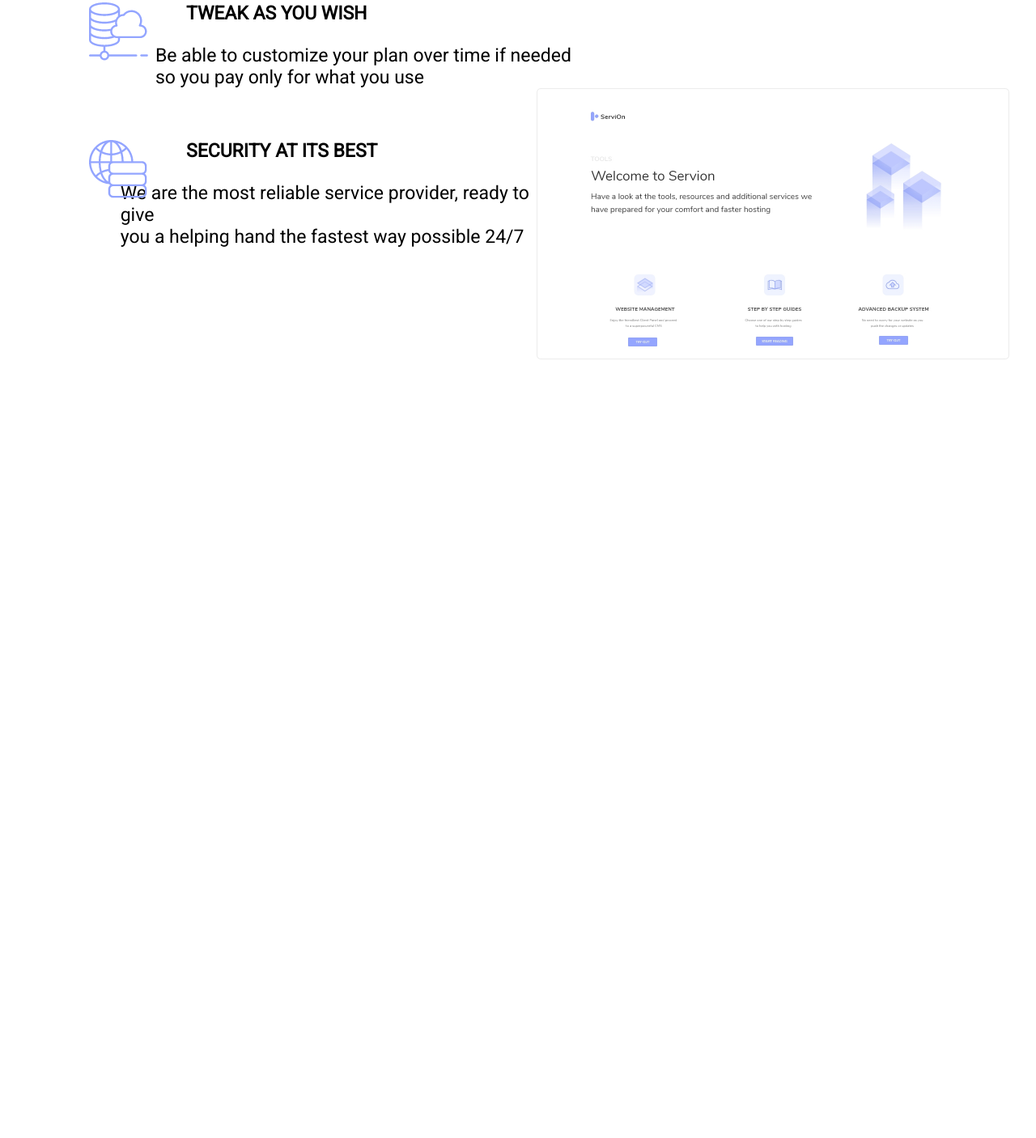
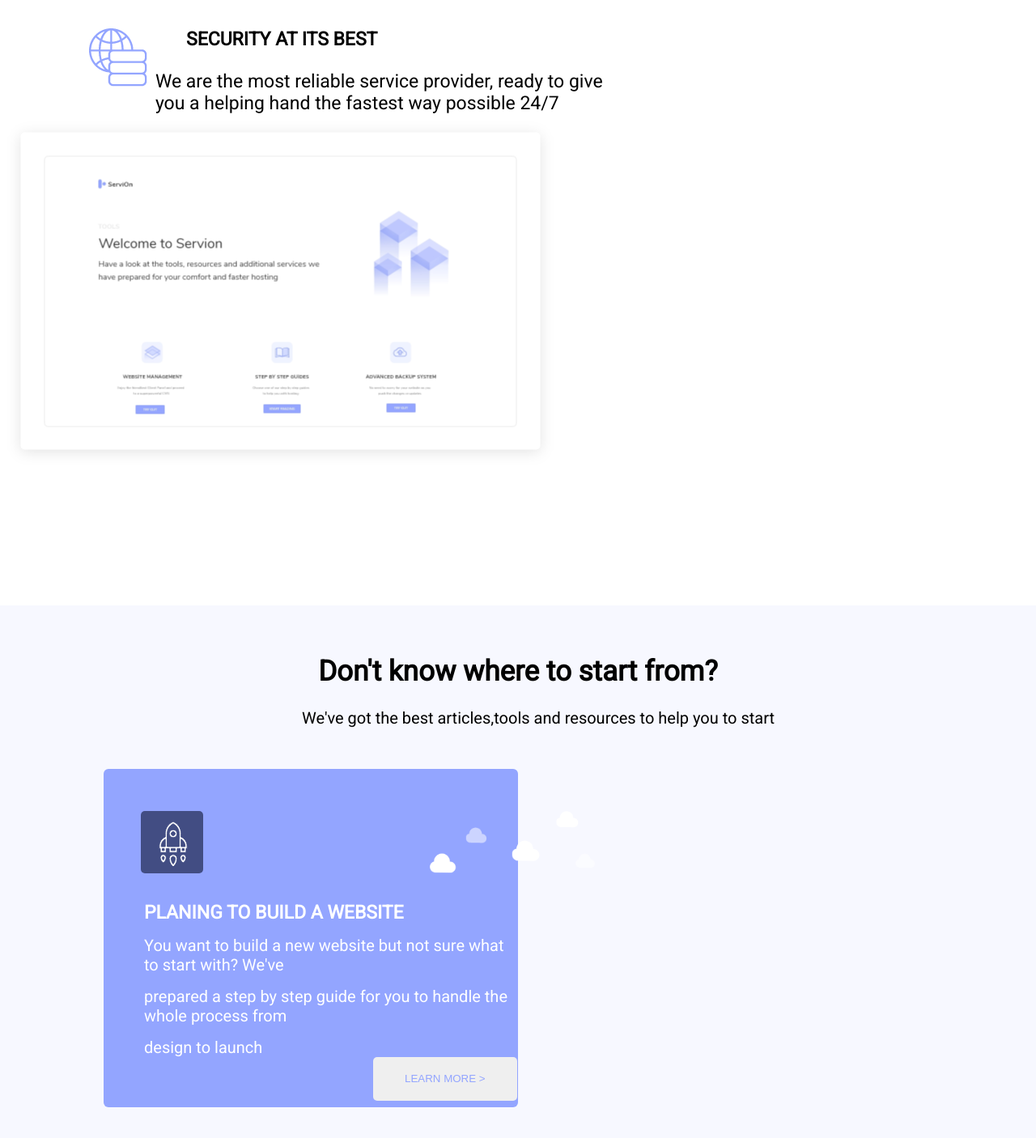
Before and after one commit to IIM-Creative-Technology/integration-de-maquette-Mitsuya77, a plain HTML site: page index.html in a window 1280 px wide. Shown: the part 1340-2746 px from the top of the page at 81% size. Before the commit the page ends 1784 px from the top, so only its background shows below. Drawn offline with Linux system fonts and the light colour scheme.

Commit message:
header + 1 et 2 eme partir a finir

```diff
--- a/index.html
+++ b/index.html
@@ -61,15 +61,17 @@
             <div class="wish">
                 <div class="texte-wish">
                     <img class ="piece" src="img/001-cloud.png" alt="2erlogo">
+                    <div class="ess">
                     <h3>TWEAK AS YOU WISH </h3>
-            </div>
+
                     <p>Be able to customize your plan over time if needed
                     </p>
                     <p>so you pay only for what you use</p>
-
+                    </div>
+                </div>
 
             </div>
-        <div class="carte">
+
             <div class="security">
                 <div class="texte-security">
                     <img class ="globe" src="img/Tracé 17.png" alt="3emelogo">
@@ -80,16 +82,43 @@
                     <p>you a helping hand the fastest way possible 24/7</p>
 
             </div>
+            <img class="welcome" src="img/welcom.png" alt="">
 
-                <img class="welcome" src="img/welccome.png" alt="">
+    </div>
+</section>
+
+<section class="top"></section>
+<section class="middle">
+    <div>
+
+        <div class="hosting">
+            <h2>Don't know where to start from?</h2>
+            <p>We've got the best articles,tools and resources to help you to start</p>
+        </div>
+
+        <div class="block">
+            <div class="fusee">
+                <img class="decolage" src="img/launch.png" alt="fusee">
+                <img class ="nuage"src="img/Clouds.png" alt="nuage">
             </div>
 
 
+            <div class="build">
+                <h3>PLANING TO BUILD A WEBSITE</h3>
+                <p>You want to build a new website but not sure what to start with? We've</p>
+                <p>prepared a step by step guide for you to handle the whole process from </p>
+                <p>design to launch</p>
+
+
+                   <button class="learn">LEARN MORE ></button>
+
+            </div>
+        </div>
 
 
     </div>
+</section>
 
-</section>
 
 
 
--- a/scss/pages/_home.scss
+++ b/scss/pages/_home.scss
@@ -11,6 +11,7 @@ body{
    background-color:#424D83 ;
     width: 100%;
     height: 100vh;
+
 }
 
 .menu {
@@ -46,9 +47,7 @@ ul a {
     font-weight: 600;
     text-decoration: none;
 }
-.section{
-    color: white;
-}
+
 .secure{
     margin-left: 5%;
     margin-top: 15%;
@@ -108,6 +107,7 @@ ul a {
 
 .section{
     display: flex;
+    color: white;
 }
 
 .illustration{
@@ -115,16 +115,17 @@ ul a {
     padding-top: 120px;
 }
 
+
 .hosting{
     color: black;
-    padding: 10%;
+    padding: 5%;
 
     h2{
         display: flex;
         justify-content: center;
         font-size: 35px;
         font-weight:800;
-        padding: 15px;
+        padding: 10px;
     }
     p{
         display: flex;
@@ -140,8 +141,6 @@ ul a {
 
     .texte-give{
         display: flex;
-
-
     }
 
     .carnet{
@@ -172,11 +171,6 @@ ul a {
     padding-top: 5%;
 
 
-    .texte-wish{
-        display: flex;
-
-
-    }
 
     .piece{
         position: absolute;
@@ -201,12 +195,6 @@ ul a {
     padding-top: 5%;
 
 
-    .texte-security{
-        display: flex;
-
-
-    }
-
     .globe{
         position: absolute;
     }
@@ -225,7 +213,75 @@ ul a {
     }
 }
 
+.welcome{
 
-.carte{
-    display: flex;
 }
+
+.top {
+    height: 20vh;
+
+}
+
+.middle {
+    height: 760px;
+    background-color: #F7F8FF;
+    position: relative;
+
+    > div {
+        max-width: 1400px;
+        width: 80%;
+        margin: 0 auto;
+        align-items: center;
+        height: 100%;
+    }
+
+    .fusee{
+        width: 77px;
+        height: 77px;
+       display: flex;
+       flex-direction: row;
+    }
+    .nuage{
+        padding-left: 35vh;
+
+    }
+
+    .decolage{
+        padding-left: 60%;
+
+    }
+    .block{
+        height: 55%;
+        width: 50%;
+        background: #93A5FF;
+        border-radius: 6px;
+        padding-top: 5%;
+    }
+
+    h3{
+        font-size: 23px;
+        padding-top:35px;
+        padding-left: 50px;
+        color: white
+    }
+    p{
+        font-size: 20px;
+        padding-top: 15px;
+        padding-left: 50px;
+    }
+    .build p {
+        color: white;
+    }
+    .learn{
+        width: 178px;
+        height: 54px;
+        color:#93A5FF;
+        padding: 8px 16px;
+        border-radius: 5px;
+        border-width: 0px;
+        font-size: 600;
+        margin-left: 65%;
+    }
+
+
+}
```
Also changed, not shown: img/Clouds.png (added), img/launch.png (added), img/welccome.png (deleted), img/welcom.png (added), style.css, 1 other file. Lines whose indentation alone changed are shown as unchanged.
